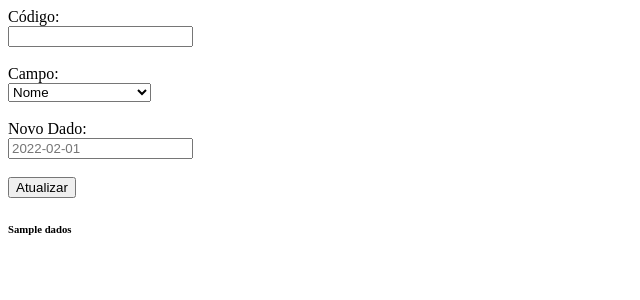
After one commit to lawrindovsk/pythonflaskdb, a Flask app: template templates/atualizar.html in a window 1280 px wide. The commit adds this page. Shown: the top 300 px of the page, without its empty margins (0-640 px from the left). Run offline with Flask 2, Linux system fonts and the light colour scheme; the template is opened without the code that fills it: most values are stand-ins (such as "Sample title", 1, 10 or a date in 2020).

Commit message:
Add files via upload

```diff
--- a/main.py
+++ b/main.py
@@ -3,12 +3,13 @@ from model import model
 import this
 
 this.modelo = model()
-this.codigo = 0
-this.msg = ""
 this.nome =     ""
 this.telefone = ""
 this.data =     ""
 this.dados =    ""
+this.msg = ""
+this.campo = ""
+this.dado = ""
 
 pessoa = Flask(__name__)
 
@@ -25,9 +26,29 @@ def cadastrar():
 @pessoa.route('/consultar.html', methods=['GET','POST'])
 def consultarTudo():
     if request.method == 'POST':
-        this.codigo = request.form['tNovoDado']
-        this.msg = this.modelo.consultar()
+        this.codigo = request.form['tNovoCodigo']
+        this.msg = this.modelo.consultar(this.codigo)
     return render_template('consultar.html', titulo="Consultar", dados=this.msg)
+
+
+@pessoa.route('/atualizar.html', methods=['GET','POST'])
+def atualizarDado():
+    if request.method == 'POST':
+        this.codigo = request.form['tCodigo']
+        this.campo =  request.form['tCampo']
+        this.dado =   request.form['tDado']
+        this.msg = this.modelo.atalizar(this.codigo, this.campo. this.dado)
+        return render_template('atualizar.html', titulo="Atualizar", dados=this.msg)
+
+
+@pessoa.route('/excluir.html', methods=['GET','POST'])
+def excluirDado():
+    if request.method == 'POST':
+        this.codigo = request.form['tNovoCodigo']
+        this.msg = this.modelo.excluir(this.codigo)
+        return render_template('excluir.hmtl', titulo="Excluir", dados=this.msg)
+
+
 
 if __name__ == "__main__":
     pessoa.run(debug=True, port=5000)
--- a/model.py
+++ b/model.py
@@ -43,9 +43,9 @@ def atualizar(self, cod, campo, novoDado):
 def excluir(self, cod):
     try:
         sql = "delete from person where codigo = '{}'".format(cod)
-        self.con.execute(cod)
+        self.con.execute(sql)
         self.db_connection.commit()
-        return "{} Linha excluida!".format(cod)
+        return "{} Linha excluida!".format(self.con.rowcount)
 
     except Exception as erro:
         return erro
--- /dev/null
+++ b/templates/atualizar.html
@@ -0,0 +1,32 @@
+<!DOCTYPE html>
+<html lang="pt-BR">
+<head>
+    <meta charset="UTF-8">
+    <meta http-equiv="X-UA-Compatible" content="IE=edge">
+    <meta name="viewport" content="width=device-width, initial-scale=1.0">
+    <title>Atualizar</title>
+</head>
+<body>
+    <form action="/atualizar.html" method="POST">
+        <label> Código: </label><br>
+        <input type="number" min="1" name="tCodigo"/>
+        <br><br>
+
+        <label> Campo: </label><br>
+        <select name="tCampo">
+            <option value="nome">Nome</option>
+            <option value="telefone">Telefone</option>
+            <option value="endereco">Endereço</option>
+            <option value="dataDeNascimento">Data de Nascimento</option>
+        </select>
+        <br><br>
+
+        <label> Novo Dado: </label><br>
+        <input type="text" name="tDado" placeholder="2022-02-01"/>
+        <br><br>
+
+        <button type="submit">Atualizar</button>
+        <h6>{{dados}}</h6>
+    </form>
+</body>
+</html>
```
Also changed, not shown: conexao.py (+15 -16 lines), templates/excluir.html (added, +19 -0 lines), templates/index.html (+7 -0 lines), templates/consultar.html (line endings or trailing spaces).
